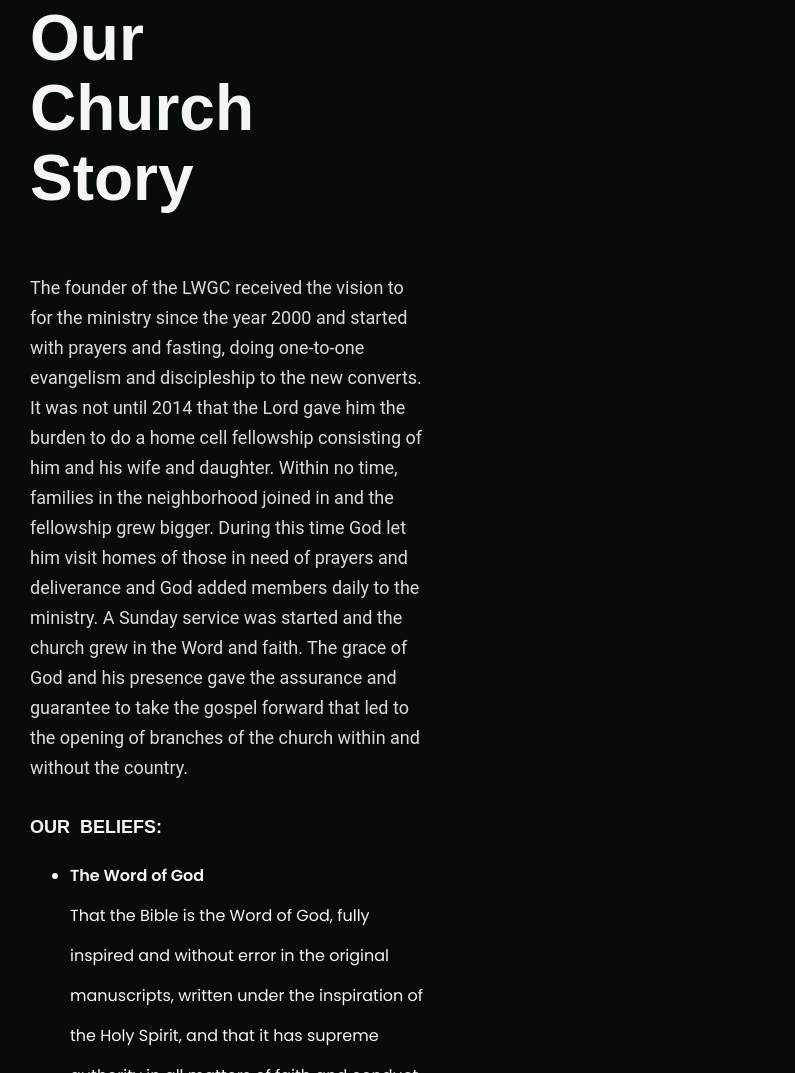
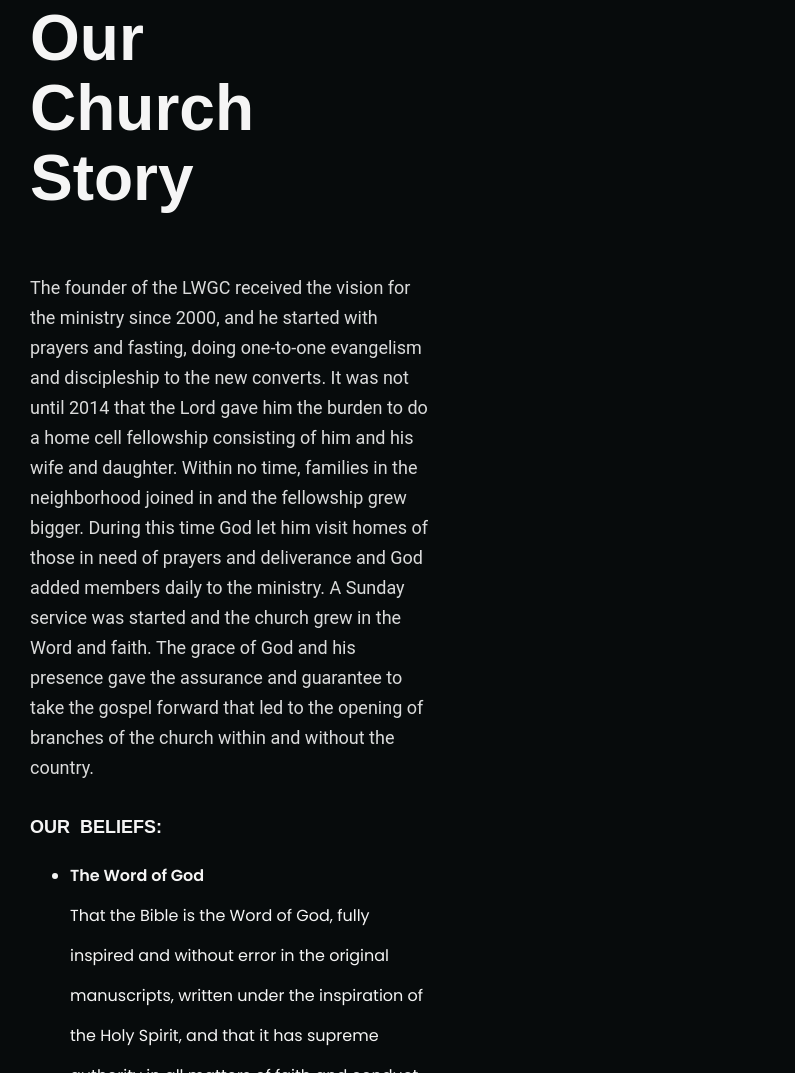
Before and after one commit to afanimartin/lwgm, a plain HTML site: page index.html in a window 1280 px wide. Shown: the part 1337-2410 px from the top of the page, 0-795 px from the left. Drawn offline with nearby package versions, Linux system fonts and the light colour scheme; no server answers; a script that the page names is missing.

Commit message:
update about message

```diff
--- a/index.html
+++ b/index.html
@@ -177,10 +177,10 @@
               Our Church Story
             </h2>
             <p>
-              The founder of the LWGC received the vision to for the ministry
-              since the year 2000 and started with prayers and fasting, doing
-              one-to-one evangelism and discipleship to the new converts. It was
-              not until 2014 that the Lord gave him the burden to do a home cell
+              The founder of the LWGC received the vision for the ministry since
+              2000, and he started with prayers and fasting, doing one-to-one
+              evangelism and discipleship to the new converts. It was not until
+              2014 that the Lord gave him the burden to do a home cell
               fellowship consisting of him and his wife and daughter. Within no
               time, families in the neighborhood joined in and the fellowship
               grew bigger. During this time God let him visit homes of those in
```
